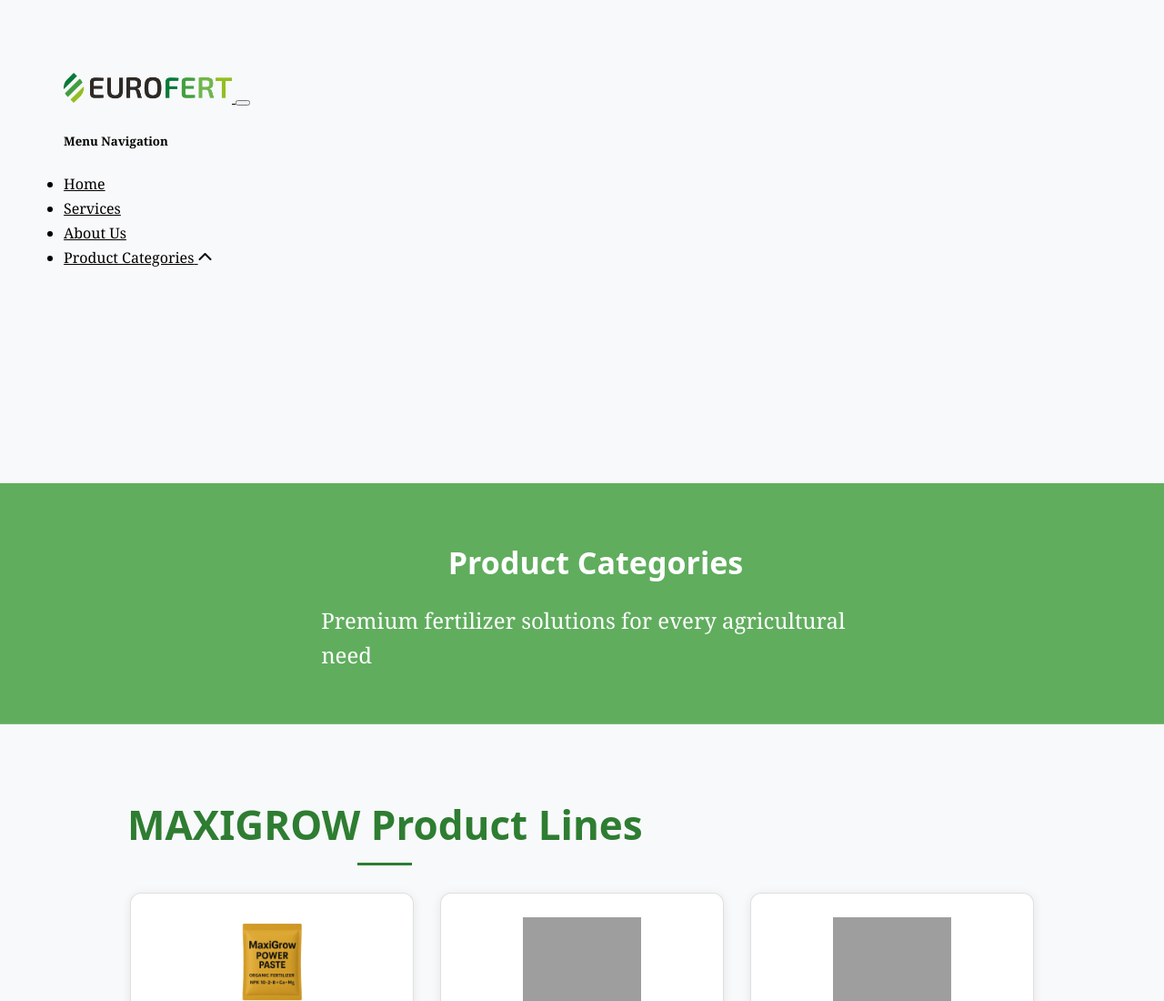
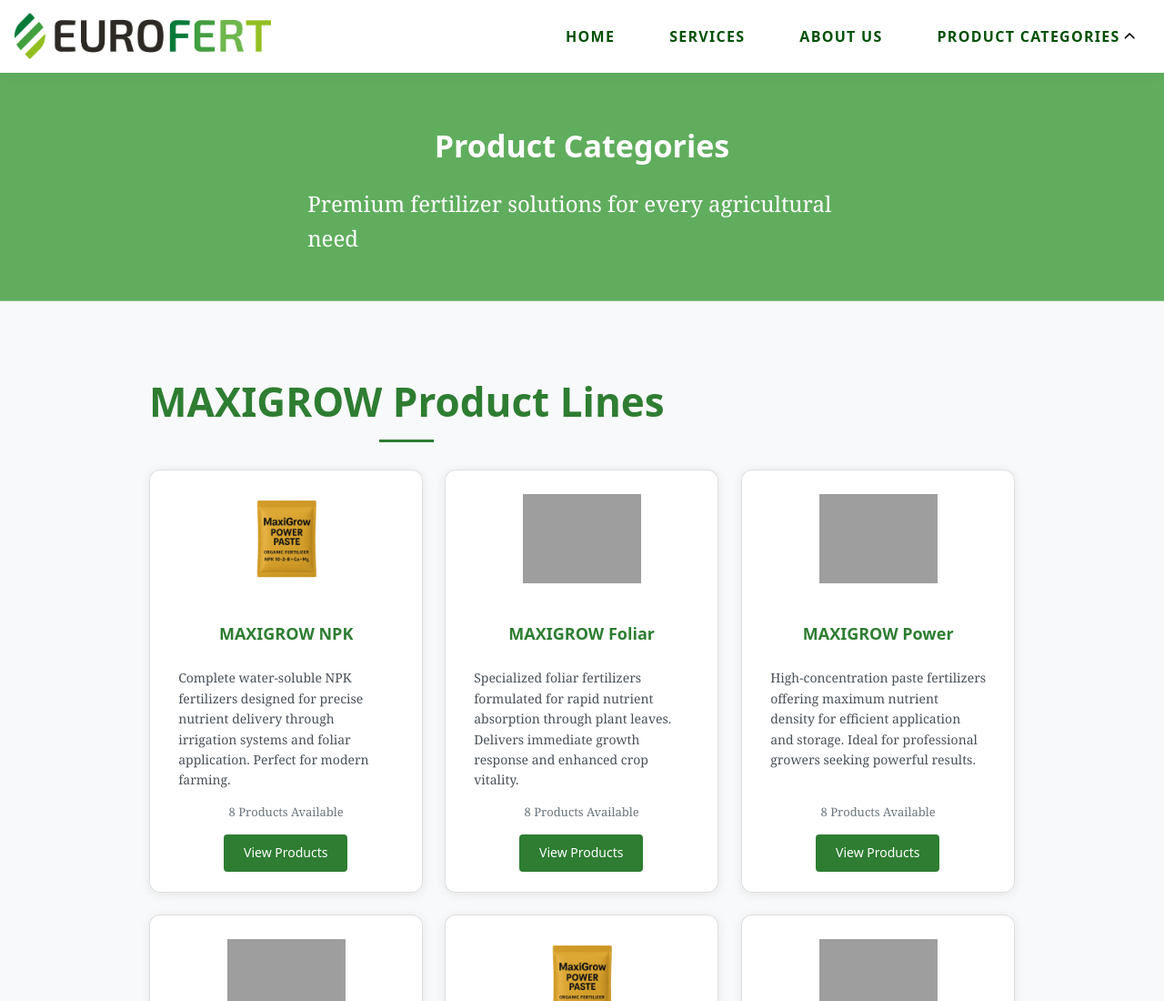
Before and after one commit to CoderX992/eurofert-website, a website built with Vite: page product-categories.html in a window 1280 px wide. Shown: the top 1100 px of the page at 91% size. Built offline with nearby package versions, Linux system fonts and the light colour scheme; grey boxes are pictures that could not be loaded.

Commit message:
Add header and product details CSS files
Added new CSS files for header and product details.

```diff
--- a/product-categories.html
+++ b/product-categories.html
@@ -5,9 +5,10 @@
     <meta name="viewport" content="width=device-width, initial-scale=1.0" />
     <title>Products - Eurofert</title>
     <!-- Custom Styles (NO Bootstrap - Pure Custom CSS) -->
-
-    <link rel="stylesheet" href="css/styles.css" />
+     <link rel="stylesheet" href="css/styles.css" />
     <link rel="stylesheet" href="css/animations.css" />
+    <link rel="stylesheet" href="css/header.css" />
+    <link rel="stylesheet" href="css/product-details.css" />
     <link
       rel="stylesheet"
       href="https://cdnjs.cloudflare.com/ajax/libs/font-awesome/6.4.0/css/all.min.css"
```
